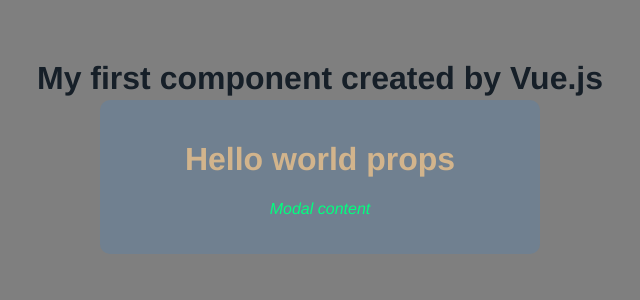
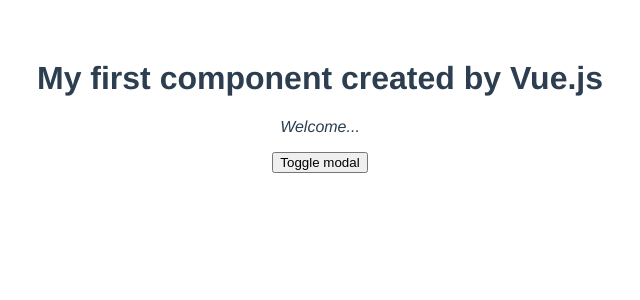
Before and after one commit to DusanKubala/Vue_CLI, a Vue app: page / in a window 1280 px wide. Shown: the top 300 px of the page, without its empty margins (320-960 px from the left). Built offline with nearby package versions, Linux system fonts and the light colour scheme.

Commit message:
Emiting custom events

```diff
--- a/src/App.vue
+++ b/src/App.vue
@@ -1,6 +1,12 @@
 <template>
   <h1>{{ title }}</h1>
-  <Modal :header="header" :text="text" theme="sale"/>
+  <p>
+    Welcome...
+  </p>
+  <div v-if="modalShow">
+    <Modal :header="header" :text="text" theme="sale" @close="modalToggle()"/>
+  </div>
+  <button @click="modalToggle()">Toggle modal</button>
 </template>
 
 <script>
@@ -13,7 +19,13 @@
     return {
       title: 'My first component created by Vue.js',
       header: 'Hello world props',
-      text: 'Modal content'
+      text: 'Modal content',
+      modalShow: false
+    }
+  },
+  methods:{
+    modalToggle(){
+      this.modalShow = !this.modalShow
     }
   }
 }
--- a/src/components/Modal.vue
+++ b/src/components/Modal.vue
@@ -1,5 +1,5 @@
 <template>
-    <div class="backdrop">
+    <div class="backdrop" @click="closeModal()">
         <div class="modal" :class="{sale: theme === 'sale'}">
             <h1>{{ header }}</h1>
             <p>{{ text }}</p>
@@ -9,7 +9,12 @@
 
 <script>
 export default{
-    props: ['header', 'text', 'theme']
+    props: ['header', 'text', 'theme'],
+    methods:{
+        closeModal(){
+            this.$emit('close')
+        }
+    }
 }
 
 </script>
```
